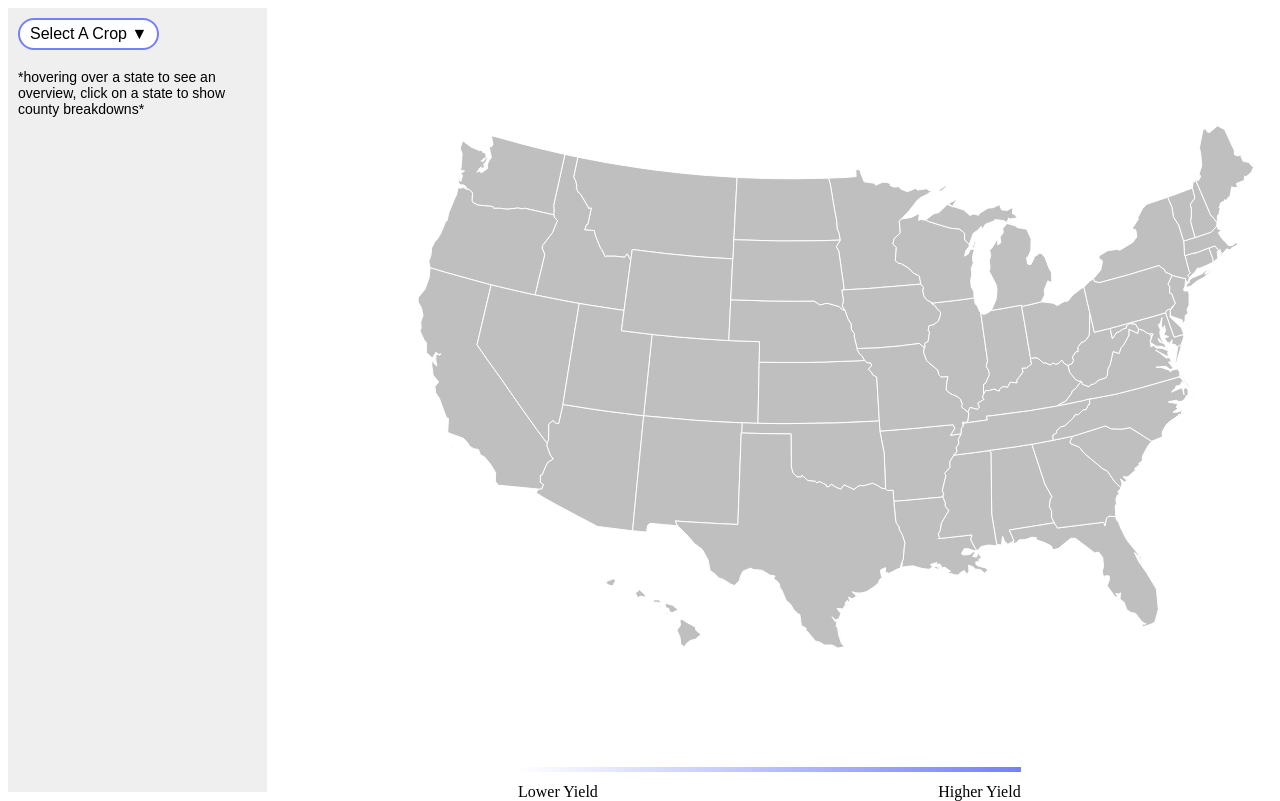
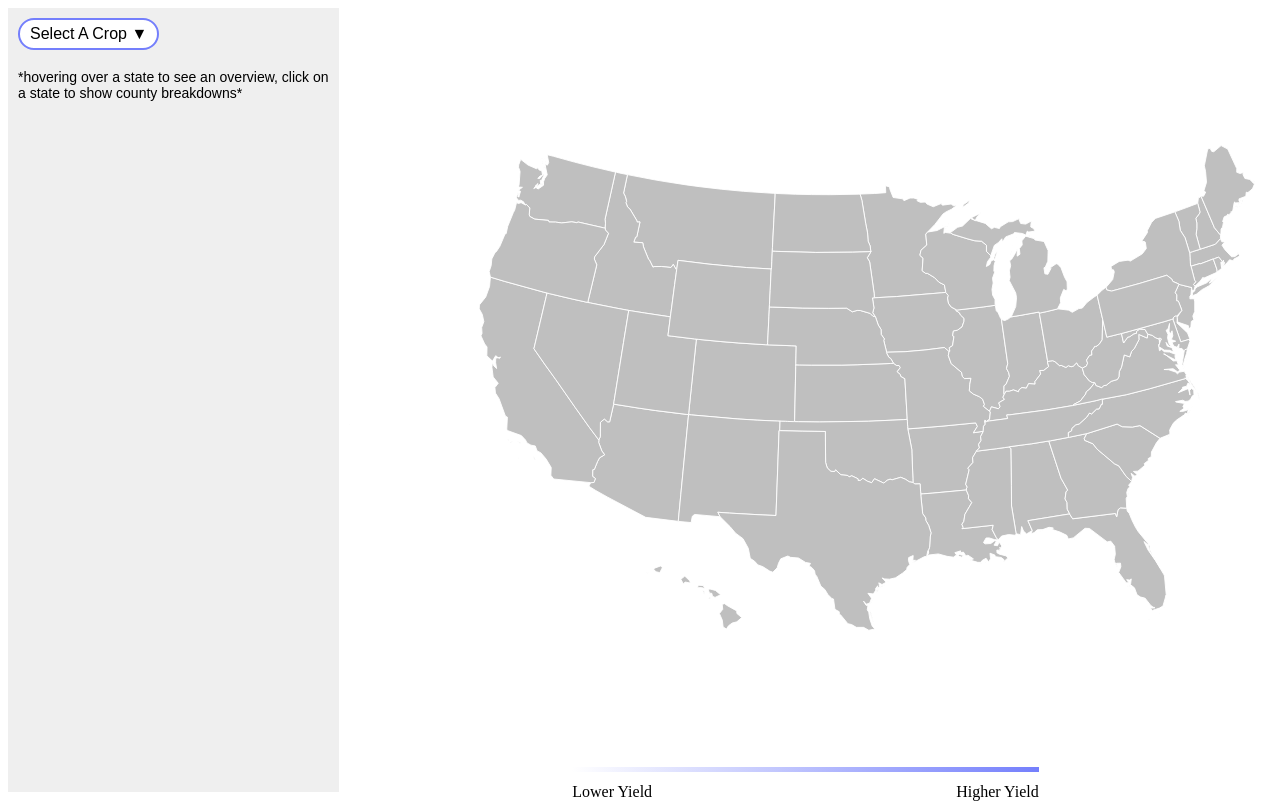
Before and after one commit to Markweese/indigo-api, a Flask app: page / in a window 1280 px wide. Run offline with Flask 2, Linux system fonts and the light colour scheme; parts of the project's set-up code (start-up, migrations or seed data) failed here and were passed over; some libraries are stand-ins or nearby versions.

Commit message:
set explicit width on the web map

```diff
--- a/app/templates/index.html
+++ b/app/templates/index.html
@@ -126,7 +126,7 @@
         <p v-else>Insufficient Data</p>
       </div>
     </div>
-    <div display="flex" style="position: relative;">
+    <div display="flex" style="position: relative; width: 75%;">
       <div v-if="overviewOpen" class="overview-window">
         <div class="overview-window-header">
           <h2>[[activeStateOverview]] [[activeCrop]] Overview</h2>
```
